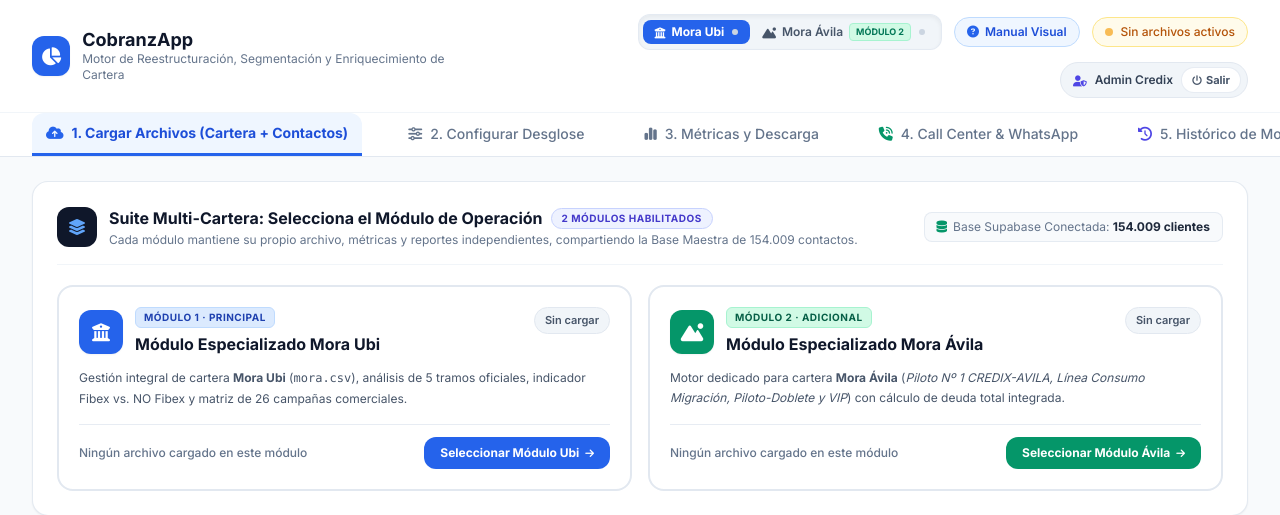
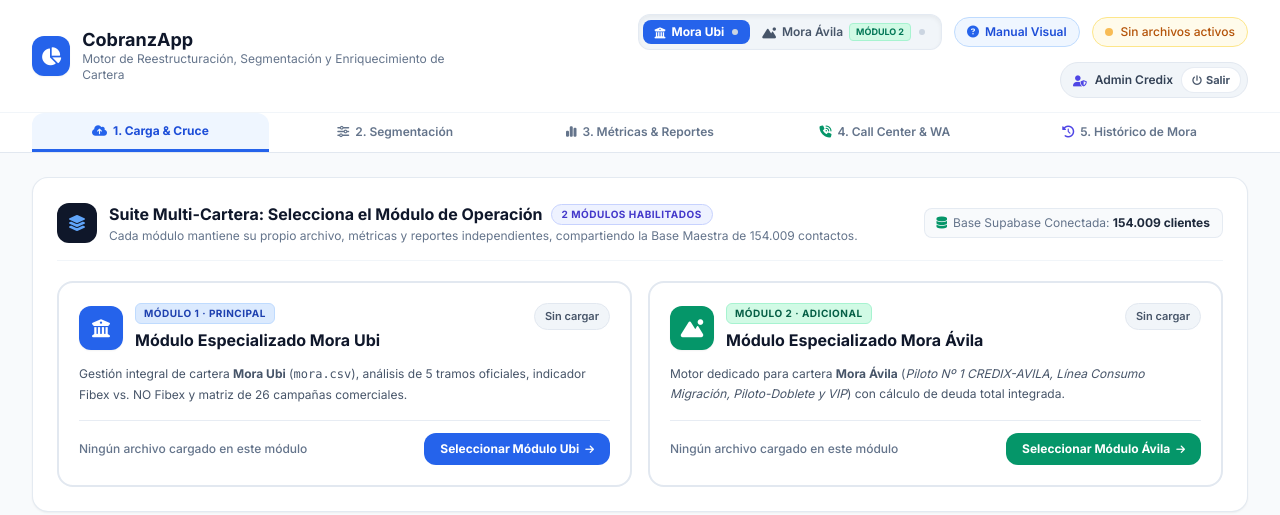
Before and after one commit to francojbe/cobranzapp-, a Python web app: template templates/index.html in a window 1280 px wide. Shown: the top 515 px of the page. Run offline with Jinja, Linux system fonts and the light colour scheme; the template is opened without the code that fills it, so the values that code supplies are empty; some libraries are stand-ins or nearby versions.

Commit message:
fix(ui): eliminate navigation scrollbar with compact executive tabs and no-scrollbar CSS

```diff
--- a/templates/index.html
+++ b/templates/index.html
@@ -30,6 +30,15 @@
     }
     .animate-progress-pulse {
       animation: progressPulse 1.8s cubic-bezier(0.4, 0, 0.6, 1) infinite;
+    }
+    .no-scrollbar::-webkit-scrollbar {
+      display: none !important;
+      width: 0 !important;
+      height: 0 !important;
+    }
+    .no-scrollbar {
+      -ms-overflow-style: none !important;
+      scrollbar-width: none !important;
     }
   </style>
 </head>
@@ -85,22 +94,22 @@
       </div>
     </div>
 
-    <!-- Navigation Tabs -->
-    <div class="max-w-7xl mx-auto px-4 sm:px-6 lg:px-8 flex space-x-6 sm:space-x-8 border-t border-slate-100 text-sm font-medium overflow-x-auto">
-      <button onclick="switchTab('tab-upload')" id="nav-upload" class="py-2.5 px-3.5 border-b-2 border-blue-600 text-blue-700 font-bold bg-blue-50/80 rounded-t-xl tab-active flex items-center gap-2 whitespace-nowrap transition-all cursor-pointer">
-        <i class="fa-solid fa-cloud-arrow-up"></i> 1. Cargar Archivos (Cartera + Contactos)
+    <!-- Navigation Tabs (Compacto, estilizado y sin barra de scroll) -->
+    <div class="max-w-7xl mx-auto px-2 sm:px-6 lg:px-8 flex items-center justify-between gap-1 sm:gap-2 border-t border-slate-100 text-xs font-semibold overflow-x-auto no-scrollbar">
+      <button onclick="switchTab('tab-upload')" id="nav-upload" class="flex-1 py-2.5 px-2 border-b-2 border-blue-600 text-blue-700 font-bold bg-blue-50/80 rounded-t-xl tab-active flex items-center justify-center gap-1.5 whitespace-nowrap transition-all cursor-pointer">
+        <i class="fa-solid fa-cloud-arrow-up text-xs"></i> <span>1. Carga & Cruce</span>
       </button>
-      <button onclick="switchTab('tab-segment')" id="nav-segment" class="py-2.5 px-3.5 border-b-2 border-transparent text-slate-500 hover:text-slate-800 hover:bg-slate-50 rounded-t-xl flex items-center gap-2 whitespace-nowrap transition-all cursor-pointer">
-        <i class="fa-solid fa-sliders"></i> 2. Configurar Desglose
+      <button onclick="switchTab('tab-segment')" id="nav-segment" class="flex-1 py-2.5 px-2 border-b-2 border-transparent text-slate-500 hover:text-slate-800 hover:bg-slate-50 rounded-t-xl flex items-center justify-center gap-1.5 whitespace-nowrap transition-all cursor-pointer">
+        <i class="fa-solid fa-sliders text-xs"></i> <span>2. Segmentación</span>
       </button>
-      <button onclick="switchTab('tab-results')" id="nav-results" class="py-2.5 px-3.5 border-b-2 border-transparent text-slate-500 hover:text-slate-800 hover:bg-slate-50 rounded-t-xl flex items-center gap-2 whitespace-nowrap transition-all cursor-pointer">
-        <i class="fa-solid fa-chart-simple"></i> 3. Métricas y Descarga
+      <button onclick="switchTab('tab-results')" id="nav-results" class="flex-1 py-2.5 px-2 border-b-2 border-transparent text-slate-500 hover:text-slate-800 hover:bg-slate-50 rounded-t-xl flex items-center justify-center gap-1.5 whitespace-nowrap transition-all cursor-pointer">
+        <i class="fa-solid fa-chart-simple text-xs"></i> <span>3. Métricas & Reportes</span>
       </button>
-      <button onclick="switchTab('tab-contacts')" id="nav-contacts" class="py-2.5 px-3.5 border-b-2 border-transparent text-slate-500 hover:text-slate-800 hover:bg-slate-50 rounded-t-xl flex items-center gap-2 whitespace-nowrap transition-all cursor-pointer">
-        <i class="fa-solid fa-phone-volume text-emerald-600"></i> 4. Call Center & WhatsApp
+      <button onclick="switchTab('tab-contacts')" id="nav-contacts" class="flex-1 py-2.5 px-2 border-b-2 border-transparent text-slate-500 hover:text-slate-800 hover:bg-slate-50 rounded-t-xl flex items-center justify-center gap-1.5 whitespace-nowrap transition-all cursor-pointer">
+        <i class="fa-solid fa-phone-volume text-emerald-600 text-xs"></i> <span>4. Call Center & WA</span>
       </button>
-      <button onclick="switchTab('tab-history', true)" id="nav-history" class="py-2.5 px-3.5 border-b-2 border-transparent text-slate-500 hover:text-slate-800 hover:bg-slate-50 rounded-t-xl flex items-center gap-2 whitespace-nowrap transition-all cursor-pointer">
-        <i class="fa-solid fa-clock-rotate-left text-indigo-600"></i> 5. Histórico de Mora (Supabase)
+      <button onclick="switchTab('tab-history', true)" id="nav-history" class="flex-1 py-2.5 px-2 border-b-2 border-transparent text-slate-500 hover:text-slate-800 hover:bg-slate-50 rounded-t-xl flex items-center justify-center gap-1.5 whitespace-nowrap transition-all cursor-pointer">
+        <i class="fa-solid fa-clock-rotate-left text-indigo-600 text-xs"></i> <span>5. Histórico de Mora</span>
       </button>
     </div>
   </header>
@@ -1323,6 +1332,6 @@
   </div>
 
   <!-- Controlador JavaScript Modular con cache-buster -->
-  <script src="/static/js/dashboard.js?v=20261101_v3"></script>
+  <script src="/static/js/dashboard.js?v=20261101_v4"></script>
 </body>
 </html>
```
